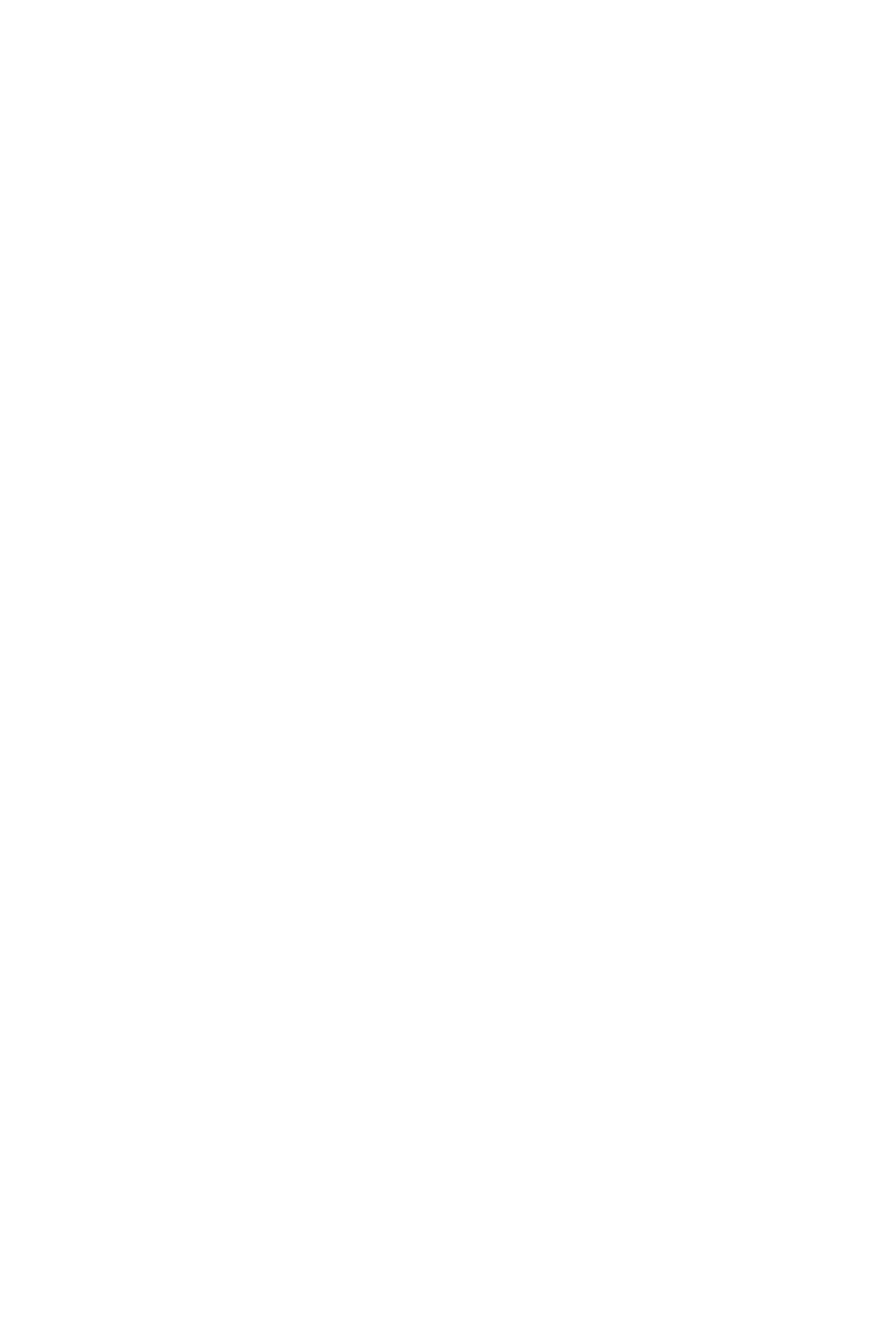
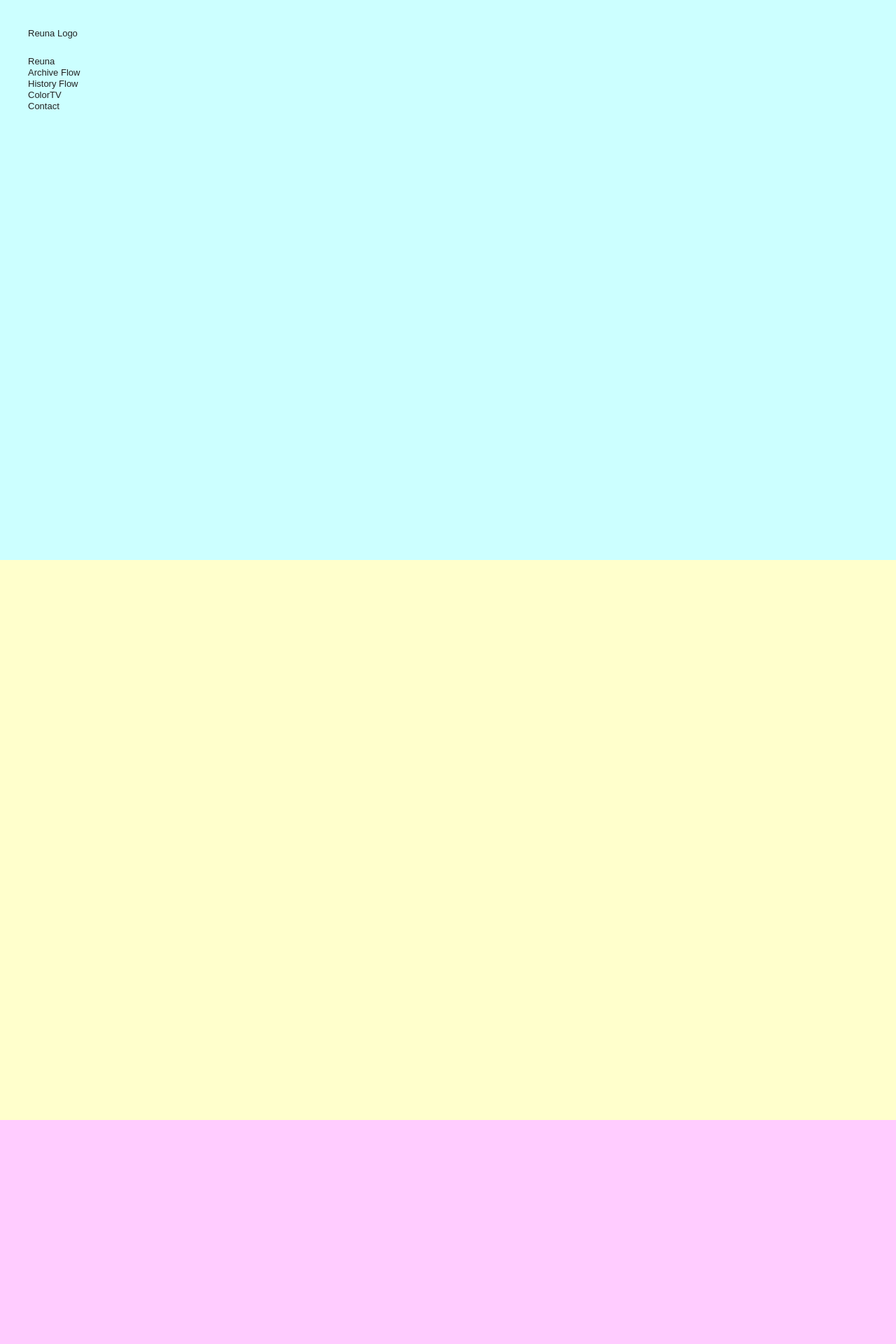
Before and after one commit to luopio/rrrrr, a PHP site: page / in a window 1280 px wide. Before the commit the part shown is empty. Shown: the top 1920 px of the page at 70% size. Before the commit the page ends 800 px from the top, so only its background shows below. Run offline with PHP 8.4, Linux system fonts and the light colour scheme; a map, chart or similar area stays blank; some libraries are stand-ins or nearby versions.

Commit message:
added placeholders for sections and implemented scroll/resize

```diff
--- a/website/css/style.css
+++ b/website/css/style.css
@@ -62,17 +62,19 @@ table { border-collapse: collapse; border-spacing: 0; }
 td { vertical-align: top; }
 
 
-/* ==|== primary styles =====================================================
-   Author:
-   ========================================================================== */
+/* ==|== primary styles ===================================================== */
 
+#container {}
+#logo {position:fixed;top:40px;left:40px;z-index:200000;}
+ul#nav {position:fixed;top:80px;left:40px;z-index:200000;}
+ul#nav li {cursor:pointer;}
 
-
-
-
-
-
-
+.section {padding-top:0;height:100%;width:100%;}
+.section canvas {}
+#reuna {background-color:#cff;}
+#archiveflow {background-color:#ffc;}
+#historyflow {background-color:#fcf;}
+#colortv {background-color:#ccf;}
 
 
 
--- a/website/index.html
+++ b/website/index.html
@@ -16,12 +16,26 @@
 </head>
 <body>
   <div id="container">
-    <header>
-    </header>
-    <div id="main" role="main">
+    <div id="logo">Reuna Logo</div>
+    <nav><ul id="nav">
+      <li>Reuna</li>
+      <li>Archive Flow</li>
+      <li>History Flow</li>
+      <li>ColorTV</li>
+      <li>Contact</li>
+    </ul></nav>
+    <div id="reuna" class="section">
+      <canvas></canvas>
     </div>
-    <footer>
-    </footer>
+    <div id="archiveflow" class="section">
+      <canvas></canvas>
+    </div>
+    <div id="historyflow" class="section">
+      <canvas></canvas>
+    </div>
+    <div id="colortv" class="section">
+      <canvas></canvas>
+    </div>
   </div>
 
   <script src="//ajax.googleapis.com/ajax/libs/jquery/1.6.2/jquery.min.js"></script>
--- a/website/js/script.js
+++ b/website/js/script.js
@@ -1 +1,30 @@
 /* js trickery */
+
+$(function() {
+  window_width = 0;
+  window_height = 0;
+  current_section = 0;
+
+  resizeHandler = function() {
+    window_width = $(window).width();
+    window_height = $(window).height();
+    $('.section').css({'height':window_height,'width':window_width});
+    $('html,body').animate({scrollTop:window_height*current_section},0);
+  }
+
+  init = function() {
+      $(window).resize(resizeHandler);
+      resizeHandler();
+      $('ul#nav').find('li').each(function(k,v){
+        $(this).click(function(){
+          current_section = k;
+          $('html,body').animate({scrollTop:window_height*k},'slow');
+        });
+      });
+  }
+  init();
+});
+
+
+
+/* paperjs stuff below */
```
